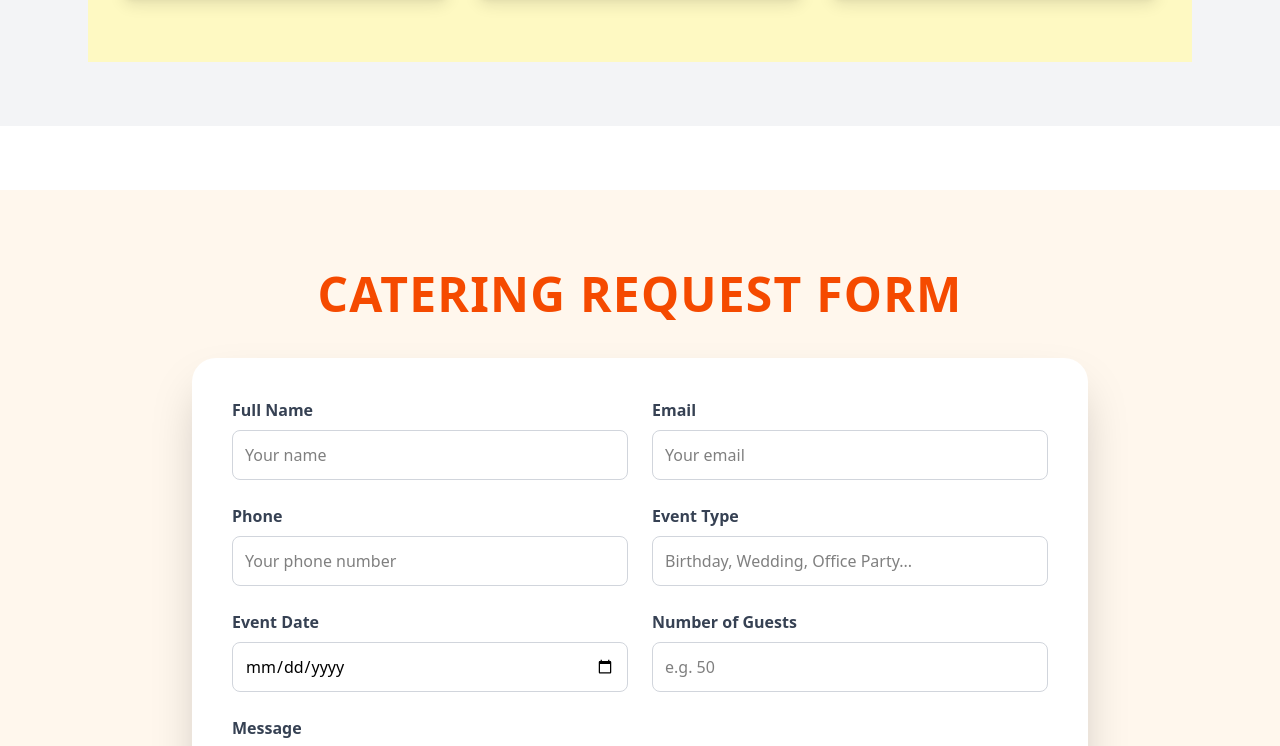
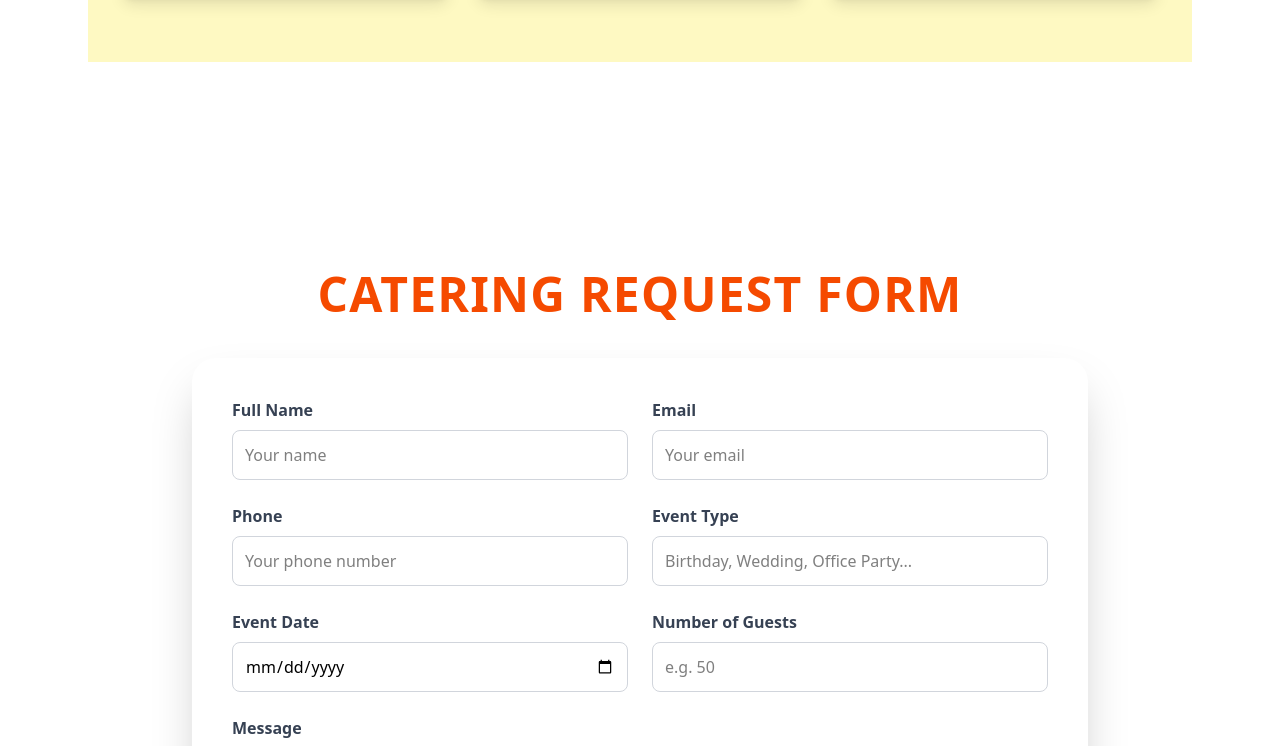
Before and after one commit to amsamansoor/cluck-clucks, a React (Vite) app: page /catering in a window 1280 px wide. Shown: the part 1626-2372 px from the top of the page. Built offline with nearby package versions, Linux system fonts and the light colour scheme.

Commit message:
remove background-color

```diff
--- a/src/components/cateringForm.tsx
+++ b/src/components/cateringForm.tsx
@@ -2,7 +2,7 @@ import React from "react";
 
 const CateringForm = () => {
   return (
-    <section className="w-full bg-orange-50 py-20 px-6">
+    <section className="w-full py-20 px-6">
       <div className="max-w-4xl mx-auto">
         {/* Heading */}
         <h2 className="text-3xl md:text-5xl font-extrabold text-orange-600 mb-10 text-center uppercase tracking-wide">
--- a/src/pages/cateringPage.tsx
+++ b/src/pages/cateringPage.tsx
@@ -6,7 +6,7 @@ import bgImg from "../assets/images/cluck-background.jpg";
 
 const CateringPage = () => {
   return (
-    <div className="relative min-h-screen flex flex-col items-center bg-gray-100">
+    <div className="relative min-h-screen flex flex-col ">
       {/* Hero Section - Patterned Red Squares Background */}
       <div
         className="w-full h-72 md:h-96 flex items-center justify-center relative pt-24"
@@ -29,16 +29,10 @@ const CateringPage = () => {
 
       {/* Section 2 - Split layout */}
       <div
-  className="w-full py-16 flex flex-col md:flex-row max-w-6xl mx-auto gap-12 items-center justify-between bg-fixed bg-cover bg-center"
-        // style={{
-        //   backgroundImage: `url(${bgImg})`,
-        //   backgroundAttachment: "fixed",
-        //   backgroundPosition: "center",
-        //   backgroundSize: "cover",
-        // }}
+        className="w-full py-16 flex flex-col md:flex-row max-w-6xl mx-auto gap-12 items-center justify-between bg-fixed bg-cover bg-center"
       >
         {/* Left: Content */}
-  <div className="flex-1 flex flex-col justify-center items-start text-left pt-16 md:justify-center md:h-full">
+        <div className="flex-1 flex flex-col justify-center items-start text-left pt-16 md:justify-center md:h-full">
           <h2 className="text-orange-600 text-3xl md:text-5xl font-extrabold mb-6 leading-tight">
             BIRTHDAY? WEDDING? OFFICE PARTY?
           </h2>
@@ -77,7 +71,7 @@ const CateringPage = () => {
             src={heroImg}
             alt="Catering Hero"
             className="w-full h-[600px] max-w-2xl rounded-2xl object-cover shadow-lg"
-            style={{height: '600px'}}
+            style={{ height: '600px' }}
           />
         </div>
       </div>
@@ -92,7 +86,7 @@ const CateringPage = () => {
       </div>
 
       {/* Section 4 - Catering Form */}
-      <div className="w-full py-16 bg-white">
+      <div className="w-full py-16">
         <CateringForm />
       </div>
     </div>
```
